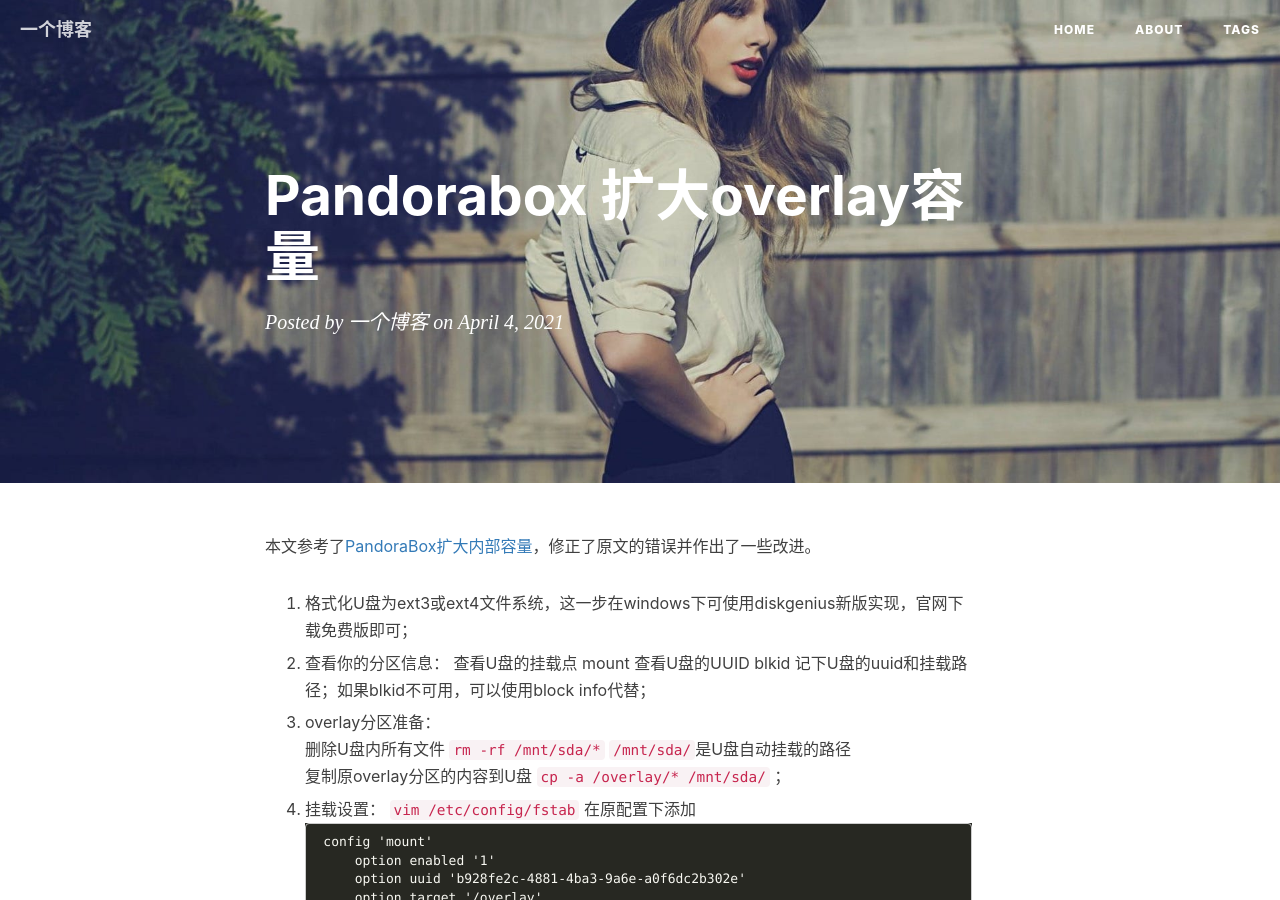
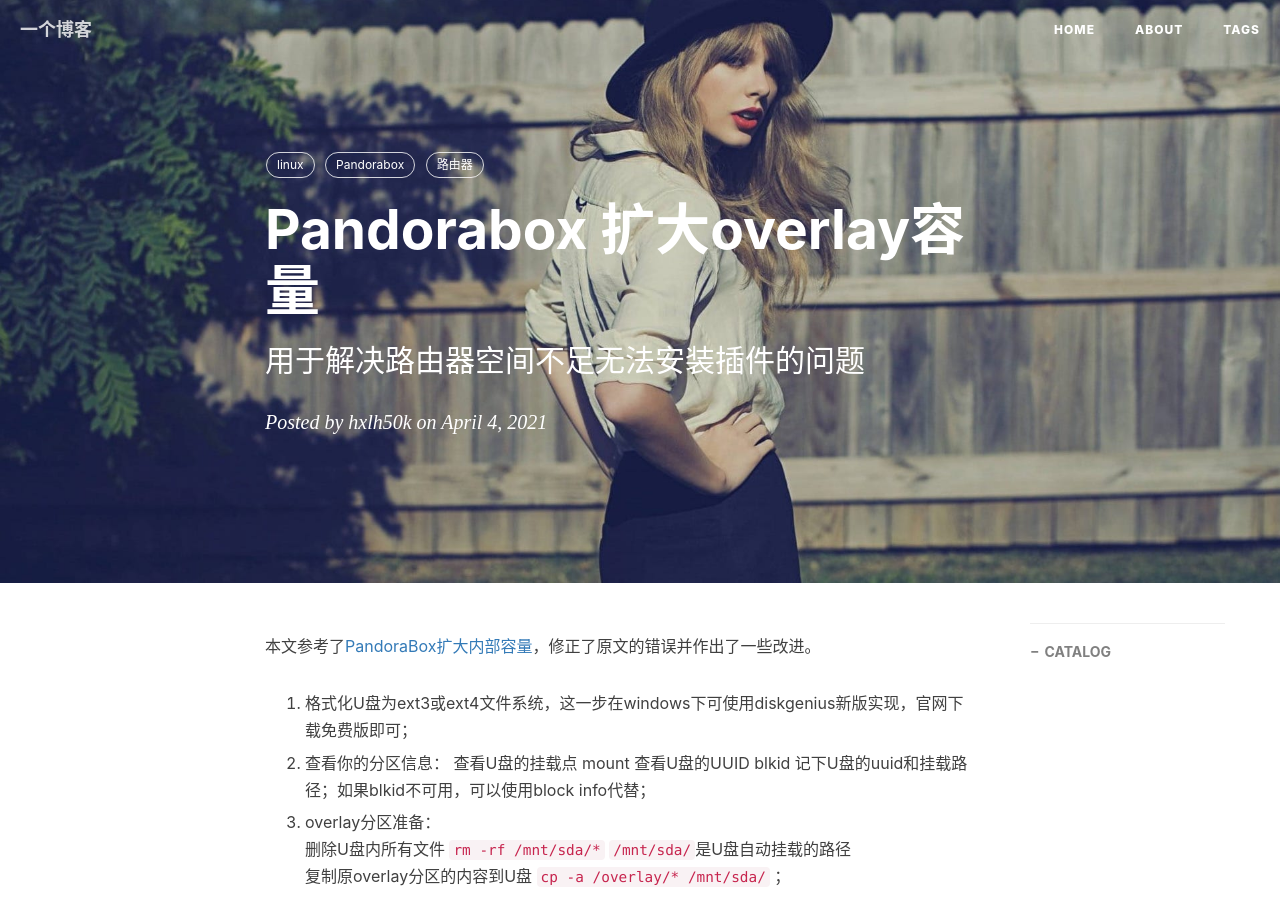
Before and after one commit to HXLH50K/hxlh50k.github.io, a Jekyll site: the page built from _posts/2021-04-04-PandoraBox 扩大overlay容量.md, in a window 1280 px wide and 900 px high. Built offline with Jekyll 4.4.1, drawn with Linux system fonts in a browser that asks for light colours; nearby versions of some CDN libraries; our own code applies the rules of GitHub Pages for plain Markdown files; comment, search, counter and statistics services are not loaded.

Commit message:
updata a blog and modifiy config

```diff
--- a/_config.yml
+++ b/_config.yml
@@ -59,7 +59,7 @@
 
 # Gitalk
 gitalk:
-  enable: true    #是否开启Gitalk评论
+  enable: false    #是否开启Gitalk评论
   clientID:                             #生成的clientID
   clientSecret:     #生成的clientSecret
   repo: name.github.io    #仓库名称
--- a/_posts/2021-04-04-PandoraBox 扩大overlay容量.md
+++ b/_posts/2021-04-04-PandoraBox 扩大overlay容量.md
@@ -1,3 +1,16 @@
+---
+layout:     post
+title:      Pandorabox 扩大overlay容量
+subtitle:   用于解决路由器空间不足无法安装插件的问题
+date:       2021-04-04
+author:     hxlh50k
+header-img: null
+catalog: true
+tags:
+    - linux
+    - Pandorabox
+    - 路由器
+---
 本文参考了[PandoraBox扩大内部容量](https://zfuns.github.io/pdr/)，修正了原文的错误并作出了一些改进。
 
 0. 格式化U盘为ext3或ext4文件系统，这一步在windows下可使用diskgenius新版实现，官网下载免费版即可；
```
